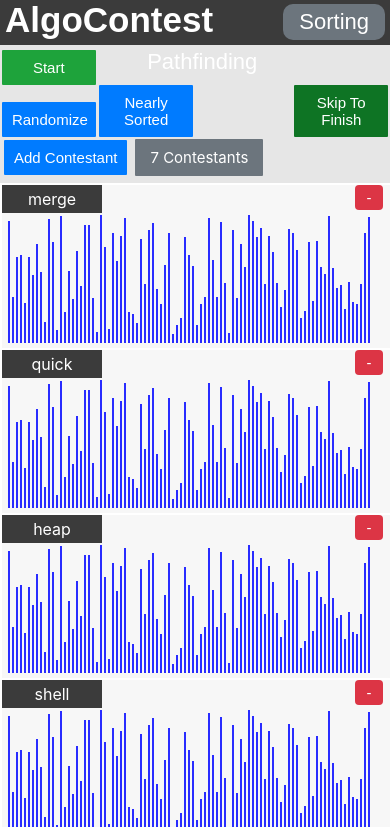
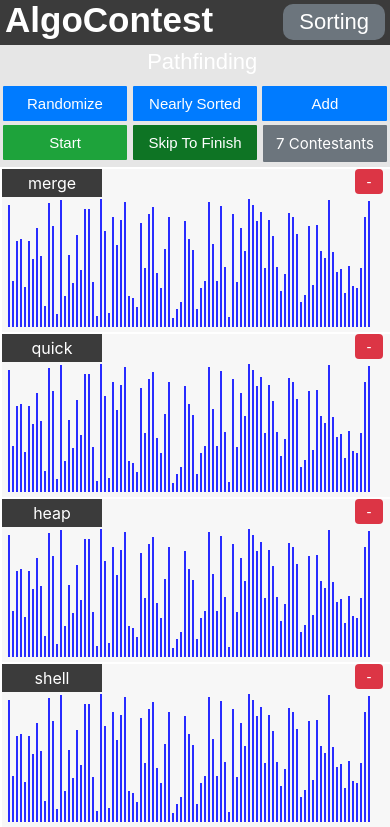
Before and after one commit to benshinnick/algorithm-contest, a React (Create React App) app: page / in a window 390 px wide. Shown: the top 827 px of the page. Built offline with nearby package versions, Linux system fonts and the light colour scheme.

Commit message:
Finalized contest controls styling and responsive design so that it always looks good no matter the dimensions

```diff
--- a/src/AlgoContest/SortContest.jsx
+++ b/src/AlgoContest/SortContest.jsx
@@ -235,11 +235,13 @@ export default class SortContest extends React.Component {
         document.getElementById("startcontestbutton").disabled = true;
         document.getElementById("randomizebutton").disabled = true;
         document.getElementById("nearlysortedbutton").disabled = true;
+        document.getElementById('add-contestant-button').disabled = true;
 
         const algorithmDropDownButtons = document.getElementsByClassName('algorithm-dropdown-button');
         for(let i = 0; i < algorithmDropDownButtons.length; ++i) {
             algorithmDropDownButtons[i].disabled = true;
         }
+        this.disableRemoveContestantButtons();
     }
 
     enablePreContestSetupButtons() {
@@ -247,6 +249,7 @@ export default class SortContest extends React.Component {
         document.getElementById("startcontestbutton").disabled = false;
         document.getElementById("randomizebutton").disabled = false;
         document.getElementById("nearlysortedbutton").disabled = false;
+        document.getElementById('add-contestant-button').disabled = false;
 
         const algorithmDropDownButtons = document.getElementsByClassName('algorithm-dropdown-button');
         for(let i = 0; i < algorithmDropDownButtons.length; ++i) {
@@ -260,6 +263,20 @@ export default class SortContest extends React.Component {
 
     enableDuringContestControlButtons() {
         document.getElementById('skip-to-finish-button').disabled = false
+    }
+
+    disableRemoveContestantButtons() {
+        const removeAlgorithmButtons = document.getElementsByClassName('remove');
+        for(let i = 0; i < removeAlgorithmButtons.length; ++i) {
+            removeAlgorithmButtons[i].disabled = true;
+        }
+    }
+
+    enableRemoveContestantButtons() {
+        const removeAlgorithmButtons = document.getElementsByClassName('remove');
+        for(let i = 0; i < removeAlgorithmButtons.length; ++i) {
+            removeAlgorithmButtons[i].disabled = false;
+        }
     }
 
     skipToFinishButtonOnClick() {
@@ -356,6 +373,7 @@ export default class SortContest extends React.Component {
             this.enablePreContestSetupButtons();
             this.resetSortContestPage();
             this.randomizeArray();
+            this.enableRemoveContestantButtons();
         });
     }
 
@@ -366,14 +384,20 @@ export default class SortContest extends React.Component {
             this.enablePreContestSetupButtons();
             this.resetSortContestPage();
             this.generateNearlySortedArray();
+            this.enableRemoveContestantButtons();
         });
     }
 
     startContestButtonOnClick() {
-        this.enablePreContestSetupButtons();
         this.resetSortContestPage();
         this.startContest();
         this.setState({ ...this.state, isPreContest: false });
+    }
+
+    addContestantOnClick() {
+        this.addContestant();
+        this.resetSortContestPage();
+        this.enableRemoveContestantButtons();
     }
 
     render() {
@@ -385,8 +409,6 @@ export default class SortContest extends React.Component {
         return (
             <div className='sortcontest'>
                 <div id="sortcontestheader">
-                    <button id="startcontestbutton" onClick={() => this.startContestButtonOnClick()}>Start</button>
-                    <button id="skip-to-finish-button" onClick={() => this.skipToFinishButtonOnClick()}>Skip To Finish</button>
                     <button id="randomizebutton" onClick={() => this.genearateRandomArrayButtonOnClick()}>
                         Generate Random Array
                     </button>
@@ -394,10 +416,12 @@ export default class SortContest extends React.Component {
                         Generate Nearly Sorted Array
                     </button>
                     {/* <button id='remove-contestant-button' onClick={() => this.removeContestant()}>-</button> */}
-                    <button id='add-contestant-button' onClick={() => this.addContestant()}>Add Contestant</button>
+                    <button id='add-contestant-button' onClick={() => this.addContestantOnClick()}>Add Contestant</button>
                     <div id="num-of-contestants-label">
                         {this.state.numOfContestants} Contestants
                     </div>
+                    <button id="startcontestbutton" onClick={() => this.startContestButtonOnClick()}>Start</button>
+                    <button id="skip-to-finish-button" onClick={() => this.skipToFinishButtonOnClick()}>Skip To Finish</button>
                     {/* <button onClick={() => console.log(this.state)}>Log Sort Contest State</button> */}
                 </div>
                 <div className='sort-visualizers' id='sort-visualizers'>
@@ -418,13 +442,15 @@ export default class SortContest extends React.Component {
     }
 
     handlePageResize = () => {
-        if(window.innerWidth <= 752) {
+        if(window.innerWidth <= 1195) {
             document.querySelector('#randomizebutton').textContent = 'Randomize';
             document.querySelector('#nearlysortedbutton').textContent = 'Nearly Sorted';
+            document.querySelector('#add-contestant-button').textContent = 'Add'
         }
-        if(window.innerWidth > 752) {
+        if(window.innerWidth > 1195) {
             document.querySelector('#randomizebutton').textContent = 'Generate Random Array';
             document.querySelector('#nearlysortedbutton').textContent = 'Generate Nearly Sorted Array';
+            document.querySelector('#add-contestant-button').textContent = 'Add Contestant'
         }
         if(this.state.isPreContest === true) {
             if(this.state.isRandomArray === true) {
--- a/src/AlgoContest/SortVisualizer.jsx
+++ b/src/AlgoContest/SortVisualizer.jsx
@@ -566,7 +566,7 @@ export default class SortVisualizer extends React.Component {
                     ))}
                 </div>
 
-                <button id='remove-button' onClick={() => this.props.removeMe(this.state.contestantNumber)}>-</button>
+                <button id='remove-button' class='remove' onClick={() => this.props.removeMe(this.state.contestantNumber)}>-</button>
             </div>
         );
     }
--- a/src/AlgoContest/css/SortContest.css
+++ b/src/AlgoContest/css/SortContest.css
@@ -14,8 +14,9 @@
     display: inline-block;
     border: none;
     color: white;
-    padding-left: 10px;
-    padding-right: 10px;
+    width: 17%;
+    margin-left: 0.25%;
+    margin-right: 0.25%;
     padding-top: 9px;
     padding-bottom: 9px;
     text-align: center;
@@ -23,9 +24,7 @@
     font-size: 15px;
     transition-duration: 0.2s;
     border-radius: 1px;
-    margin-right: 4px;
     margin-top: 2px;
-    margin-left: 4px;
     margin-bottom: 2px;
 }
 
@@ -43,8 +42,9 @@
     display: inline-block;
     border: none;
     color: white;
-    padding-left: 10px;
-    padding-right: 10px;
+    width: 20%;
+    margin-left: 0.25%;
+    margin-right: 0.25%;
     padding-top: 9px;
     padding-bottom: 9px;
     text-align: center;
@@ -52,9 +52,7 @@
     font-size: 15px;
     transition-duration: 0.2s;
     border-radius: 1px;
-    margin-right: 4px;
     margin-top: 2px;
-    margin-left: 4px;
     margin-bottom: 2px;
 }
 
@@ -71,20 +69,19 @@
     background-color: #1ea33b;
     border: none;
     color: white;
+    float: left;
     width: 170px;
-    /* padding-left: 55px;
-    padding-right: 55px; */
+    width: 17%;
     padding-top: 9px;
     padding-bottom: 9px;
     text-align: center;
     text-decoration: none;
-    display: inline-block;
     font-size: 15px;
     transition-duration: 0.2s;
     border-radius: 1px;
-    margin-right: 7px;
+    margin-right: 0.25%;
     margin-top: 2px;
-    margin-left: 4px;
+    margin-left: 0.25%;
     margin-bottom: 2px;
 }
 
@@ -102,7 +99,8 @@
     float: right;
     border: none;
     color: white;
-    width: 19%;
+    width: 15%;
+    margin-left: 0.25%;
     padding-top: 9px;
     padding-bottom: 9px;
     text-align: center;
@@ -110,9 +108,8 @@
     font-size: 15px;
     transition-duration: 0.2s;
     border-radius: 1px;
-    margin-right: 7px;
+    margin-right: 0.25%;
     margin-top: 2px;
-    margin-left: 4px;
     margin-bottom: 2px;
 }
 
@@ -130,18 +127,17 @@
     background-color: #6c757d;
     border: none;
     color: white;
+    width: 16%;
+    margin-left: 0.25%;
+    margin-right: 0.25%;
     padding-top: 9px;
     padding-bottom: 9px;
-    padding-left: 15px;
-    padding-right: 15px;
     text-align: center;
     text-decoration: none;
     font-size: 15px;
     transition-duration: 0.2s;
     border-radius: 1px;
-    margin-right: 7px;
     margin-top: 2px;
-    margin-left: 4px;
     margin-bottom: 2px;
 }
 
@@ -150,6 +146,9 @@
     display: inline-block;
     border: none;
     color: white;
+    width: 12%;
+    margin-left: 0.25%;
+    margin-right: 0.25%;
     padding-left: 10px;
     padding-right: 10px;
     padding-top: 9px;
@@ -159,10 +158,15 @@
     font-size: 15px;
     transition-duration: 0.2s;
     border-radius: 1px;
-    margin-right: 4px;
+    /* margin-right: 4px; */
     margin-top: 2px;
-    margin-left: 4px;
+    /* margin-left: 4px; */
     margin-bottom: 2px;
+}
+
+#add-contestant-button:disabled,
+#add-contestant-button[disabled] {
+    background-color: #00458f;
 }
 
 #add-contestant-button:hover {
@@ -198,22 +202,36 @@
 
 @media only screen and (max-width: 752px) {
     #nearlysortedbutton {
-        margin: 0 0.5%;
-        width: 24%;
+        margin: 0 0.665%;
+        width: 32%;
     }
 
     #startcontestbutton {
-        margin: 0 0.5%;
-        width: 24%;
+        display: inline-block;
+        margin: 2px 0.665%;
+        width: 32%;
     }
 
     #randomizebutton {
-        margin: 0 0.5%;
-        width: 24%;
+        margin: 0 0.665%;
+        width: 32%;
     }
 
     #skip-to-finish-button {
-        margin: 0 0.5%;
-        width: 24%;
+        display: inline-block;
+        float: none;
+        width: 32%;
+        margin: 2px 0.665%;
+    }
+
+    #add-contestant-button {
+        width: 32%;
+        margin: 2px 0.665%
+    }
+
+    #num-of-contestants-label {
+        float: right;
+        margin: 2px 0.665%;
+        width: 32%;
     }
 }
--- a/src/AlgoContest/css/SortVisualizer.css
+++ b/src/AlgoContest/css/SortVisualizer.css
@@ -159,6 +159,11 @@
   background-color: #c82333
 }
 
+#remove-button:disabled,
+#remove-button[disabled] {
+  display: none;
+}
+
 @keyframes fadein {
   from { opacity: 0; }
   to   { opacity: 1; }
```
